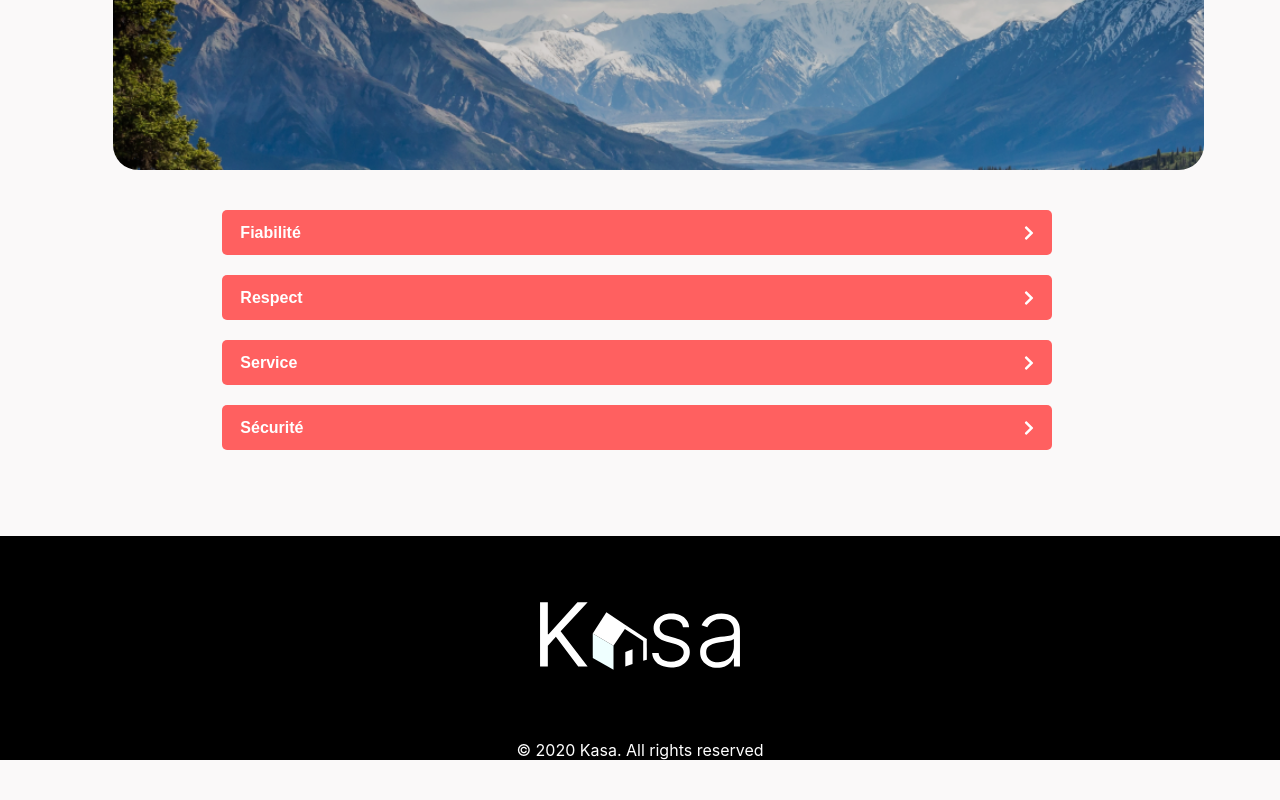
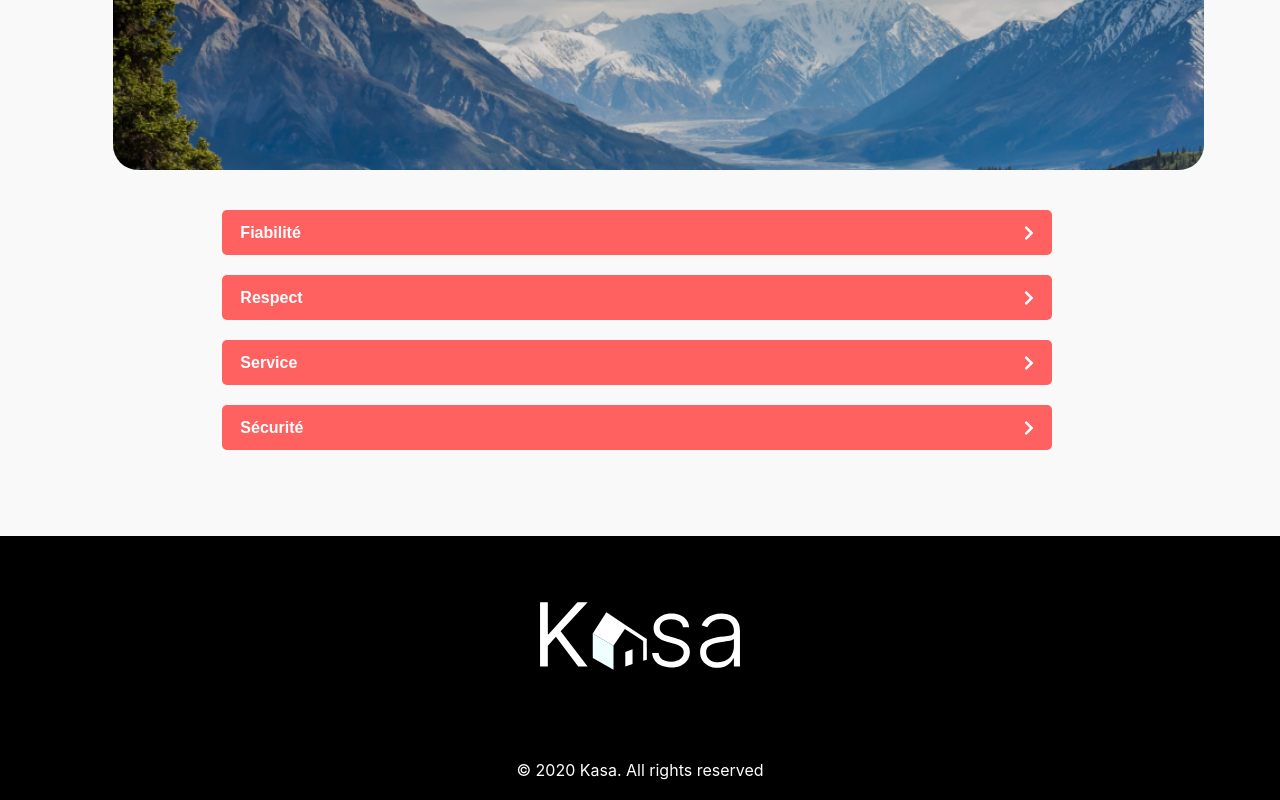
Before and after one commit to jeremybosqui/Kasa_project_11_09_2022, a React (Create React App) app: page /about in a window 1280 px wide. Shown: the part 264-1064 px from the top of the page. Before the commit the page ends 1024 px from the top, so only its background shows below. Built offline with nearby package versions, Linux system fonts and the light colour scheme.

Commit message:
final style footer update

```diff
--- a/src/Components/Footer.js
+++ b/src/Components/Footer.js
@@ -22,7 +22,7 @@ function Footer() {
                         <img src={logoFooter} alt="logo_footer" className="ImgFooterDiv_Img"/>
                     </Link>
                 </div>
-                <div>© 2020 Kasa. All rights reserved</div>
+                <div className="ImgFooterDiv_content">© 2020 Kasa. All rights reserved</div>
             </div>
 
         </div>
--- a/src/Styles/Footer.scss
+++ b/src/Styles/Footer.scss
@@ -16,8 +16,8 @@
     width: 200px;
     height: 200px;
   }
-  h1 {
-    margin: unset;
+  color: white;
+  &_content {
+    padding: 20px;
   }
-  color: white;
 }
--- a/src/Styles/Homes_Components.scss
+++ b/src/Styles/Homes_Components.scss
@@ -27,7 +27,7 @@
     width: 230px;
     Left: 20px;
     font-family: Montserrat, sans-serif;
-    font-size: 17px;
+    font-size: 15px;
   }
 }
 .BigContent {
```
